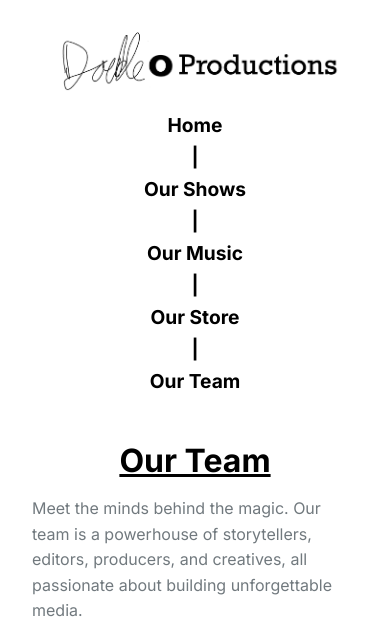
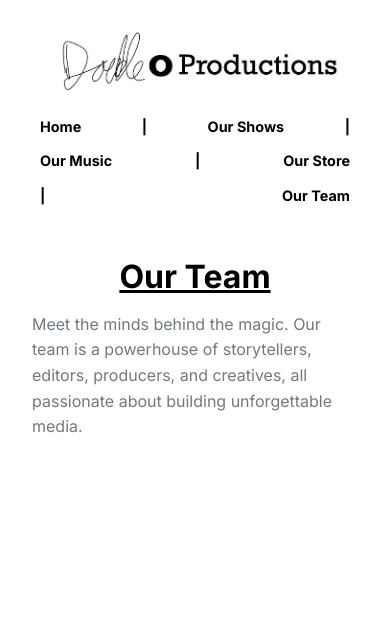
Before and after one commit to DoubleOProds/website, a PHP site: page /OurTeam.html in a window 390 px wide. Shown: the top 633 px of the page. After the commit the page ends 433 px from the top, so only its background shows below. Run offline with PHP 8.4, Linux system fonts and the light colour scheme.

Commit message:
Update styles.css

```diff
--- a/styles.css
+++ b/styles.css
@@ -353,13 +353,15 @@ header {
 
 /* Navigation - Mobile Friendly */
 nav {
-  flex-direction: column;
-  align-items: center;
+    flex-direction: row; /* keep horizontal layout */
+    justify-content: space-between;
     gap: 0.5rem;
+    flex-wrap: wrap; /* allow wrapping if necessary */
   }
 
   nav a,
   nav p {
-  font-size: 1.2rem;
+    font-size: 0.9rem; /* smaller text */
+    padding: 0.3rem 0.5rem; /* tighter spacing */
   }
 }
```
Lines whose indentation alone changed are shown as unchanged.
